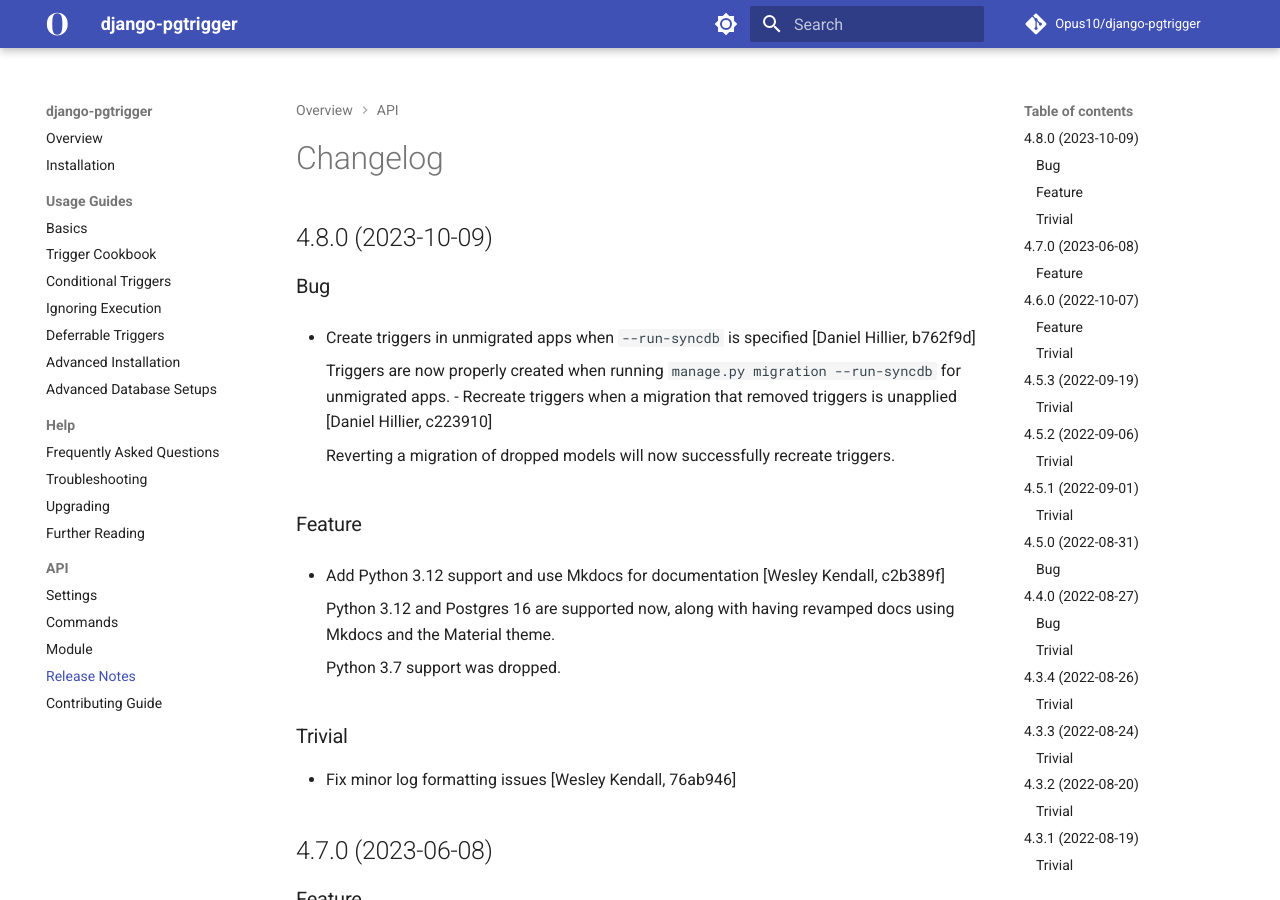
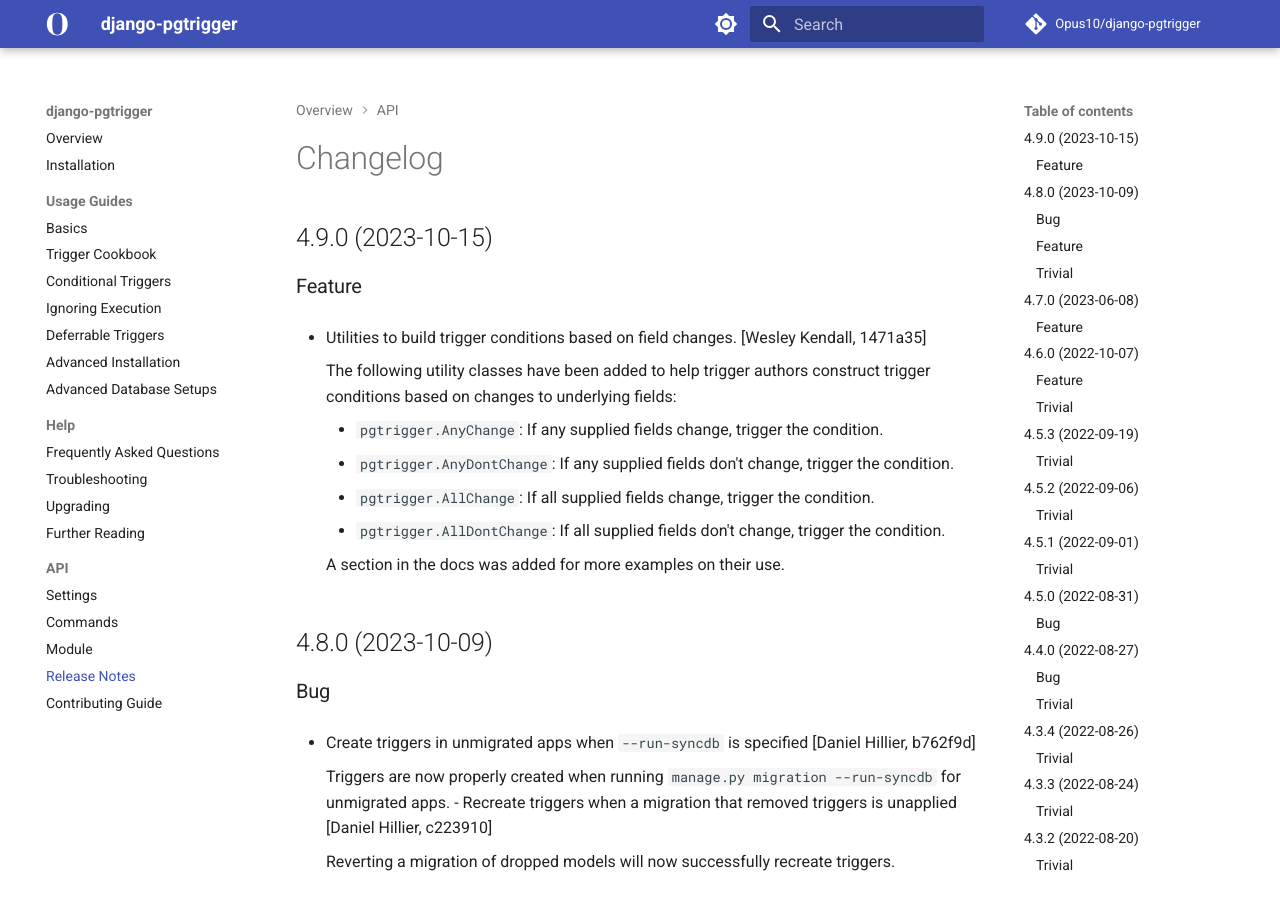
Before and after one commit to Opus10/django-pgtrigger, an MkDocs documentation site: the page built from docs/release_notes.md, in a window 1280 px wide and 900 px high. Built offline with MkDocs 1.6.1 and Material for MkDocs 9.7.7, drawn with Linux system fonts in a browser that asks for light colours; comment, search, counter and statistics services are not loaded.

Commit message:
Release version 4.9.0 [skip ci]
Type: trivial

```diff
--- a/docs/release_notes.md
+++ b/docs/release_notes.md
@@ -1,4 +1,20 @@
 # Changelog
+
+## 4.9.0 (2023-10-15)
+
+### Feature
+
+  - Utilities to build trigger conditions based on field changes. [Wesley Kendall, 1471a35]
+
+    The following utility classes have been added to help trigger authors construct
+    trigger conditions based on changes to underlying fields:
+
+    - `pgtrigger.AnyChange`: If any supplied fields change, trigger the condition.
+    - `pgtrigger.AnyDontChange`: If any supplied fields don't change, trigger the condition.
+    - `pgtrigger.AllChange`: If all supplied fields change, trigger the condition.
+    - `pgtrigger.AllDontChange`: If all supplied fields don't change, trigger the condition.
+
+    A section in the docs was added for more examples on their use.
 
 ## 4.8.0 (2023-10-09)
 
--- a/pyproject.toml
+++ b/pyproject.toml
@@ -31,7 +31,7 @@
 exclude = [
   "*/tests/"
 ]
-version = "4.8.0"
+version = "4.9.0"
 description = "Postgres trigger support integrated with Django models."
 authors = ["Wes Kendall"]
 classifiers = [
```
Also changed, not shown: CHANGELOG.md (+16 -0 lines).
